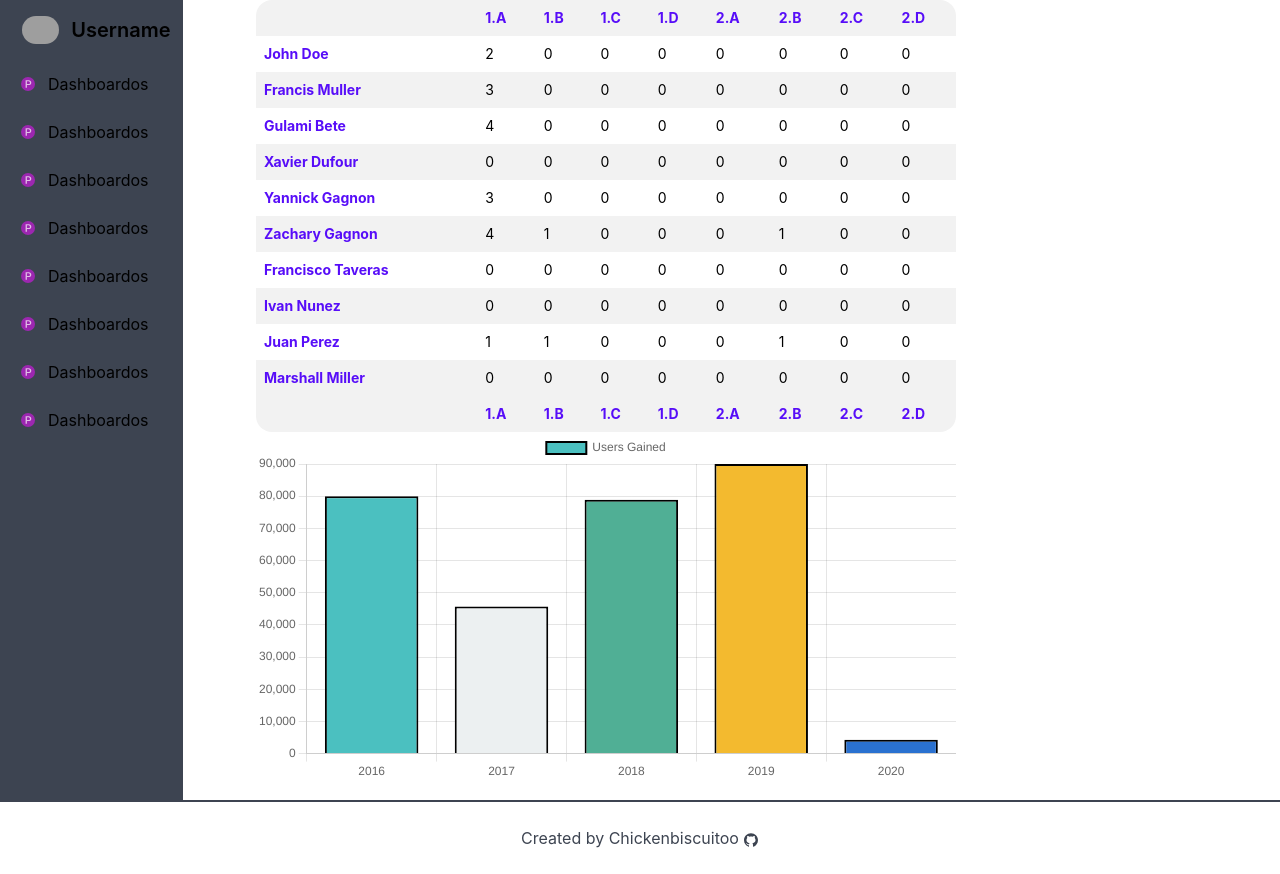
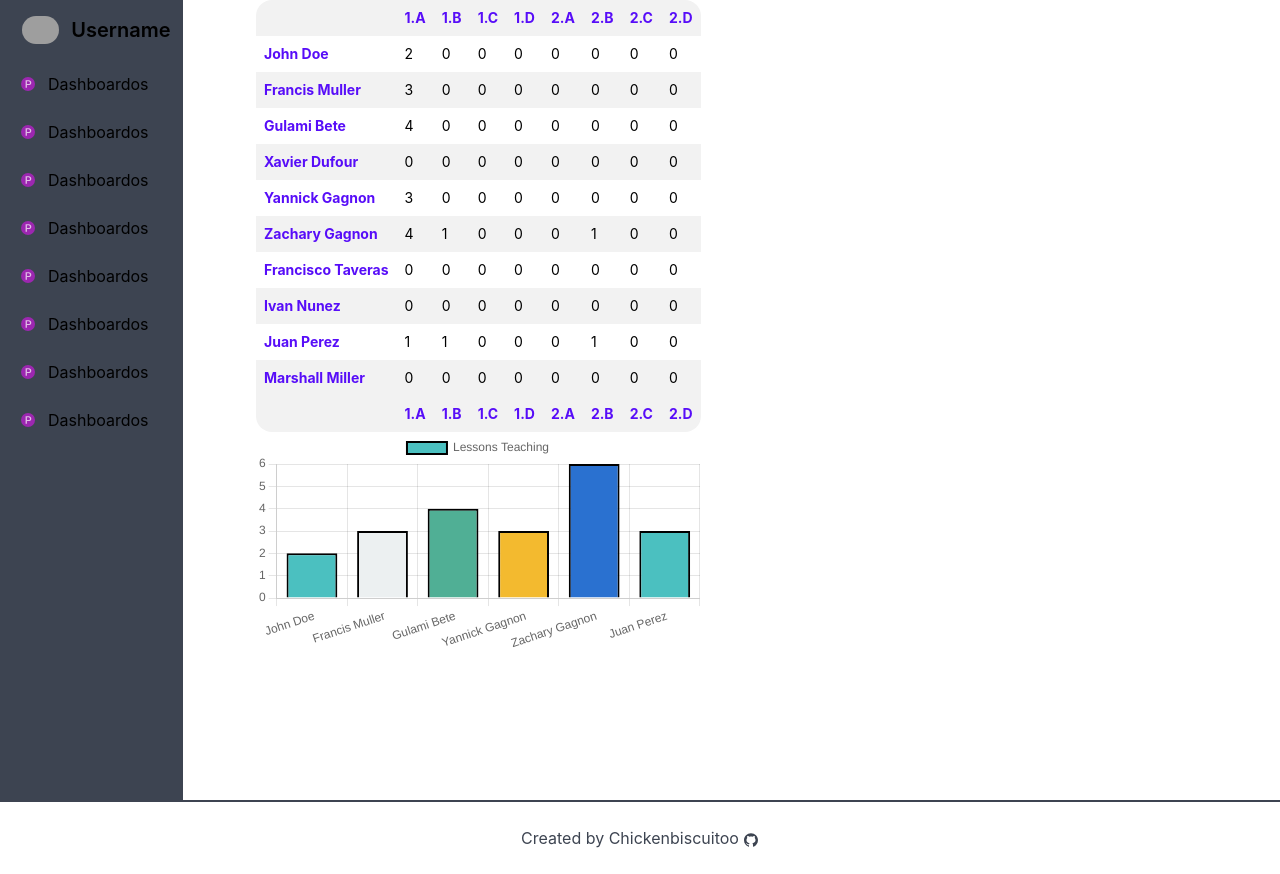
Before and after one commit to Chickenbiscuitoo/timetable-manager, a Next.js app: page /teachers in a window 1280 px wide. Built offline with nearby package versions, Linux system fonts and the light colour scheme; grey boxes are pictures that could not be loaded.

Commit message:
updated teachers chart

```diff
--- a/components/TeachersBarChart.tsx
+++ b/components/TeachersBarChart.tsx
@@ -1,48 +1,42 @@
 import { NextPage } from 'next'
 import { useState } from 'react'
+
+import useTimetableStore from '../store'
+import { flatten } from '../utils/arraysFuncs'
 
 import BarChart from './charts/BarChart'
 
 const TeachersBarChart: NextPage = () => {
-	const UserData = [
-		{
-			id: 1,
-			year: 2016,
-			userGain: 80000,
-			userLost: 823,
-		},
-		{
-			id: 2,
-			year: 2017,
-			userGain: 45677,
-			userLost: 345,
-		},
-		{
-			id: 3,
-			year: 2018,
-			userGain: 78888,
-			userLost: 555,
-		},
-		{
-			id: 4,
-			year: 2019,
-			userGain: 90000,
-			userLost: 4555,
-		},
-		{
-			id: 5,
-			year: 2020,
-			userGain: 4300,
-			userLost: 234,
-		},
-	]
+	const { rawTableData, teachers, selectedClass, classes } =
+		useTimetableStore()
 
-	const [userData, setUserData] = useState({
-		labels: UserData.map((data) => data.year),
+	// returns an array of teachers and count of lessons they teach
+	const teachersStats = teachers
+		.map((teacher) => {
+			// list of all teachers that are teaching some lessons
+			const activeTeachers = rawTableData.map((lesson) =>
+				lesson.teachers?.map((teacher) => teacher.id)
+			)
+
+			const teacherLessons = flatten(activeTeachers).filter(
+				(id: number) => id === teacher.id
+			)
+
+			return {
+				id: teacher.id,
+				name: teacher.name,
+				shortName: teacher.shortname,
+				lessons: teacherLessons.length,
+			}
+		})
+		.filter((teacher) => teacher.lessons > 0)
+
+	const [teachersData, setUserData] = useState({
+		labels: teachersStats.map((teacher) => teacher.name),
 		datasets: [
 			{
-				label: 'Users Gained',
-				data: UserData.map((data) => data.userGain),
+				label: 'Lessons Teaching',
+				data: teachersStats.map((teacher) => teacher.lessons),
 				backgroundColor: [
 					'rgba(75,192,192,1)',
 					'#ecf0f1',
@@ -58,8 +52,8 @@ const TeachersBarChart: NextPage = () => {
 
 	return (
 		<div>
-			<div style={{ width: 700 }}>
-				<BarChart chartData={userData} />
+			<div className="w-full">
+				<BarChart chartData={teachersData} />
 			</div>
 		</div>
 	)
--- a/components/charts/BarChart.tsx
+++ b/components/charts/BarChart.tsx
@@ -5,10 +5,10 @@ import { Chart as ChartJS } from 'chart.js/auto'
 import { CategoryScale } from 'chart.js'
 
 interface chartData {
-	labels: number[]
+	labels: string[]
 	datasets: {
 		label: string
-		data: number[]
+		data: any[]
 		backgroundColor: string[]
 		borderColor: string
 		borderWidth: number
```
